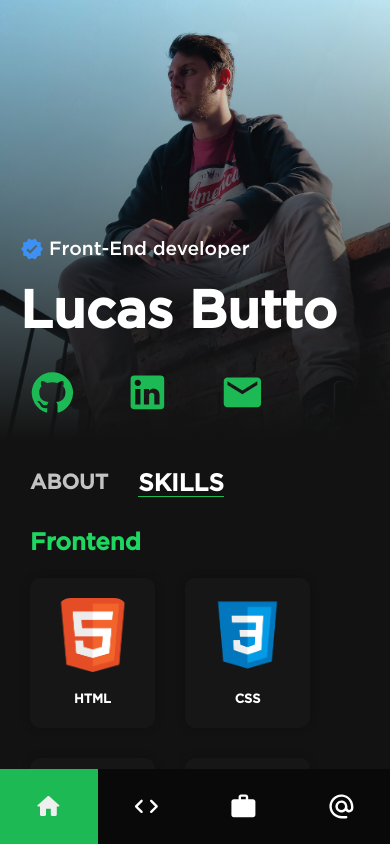
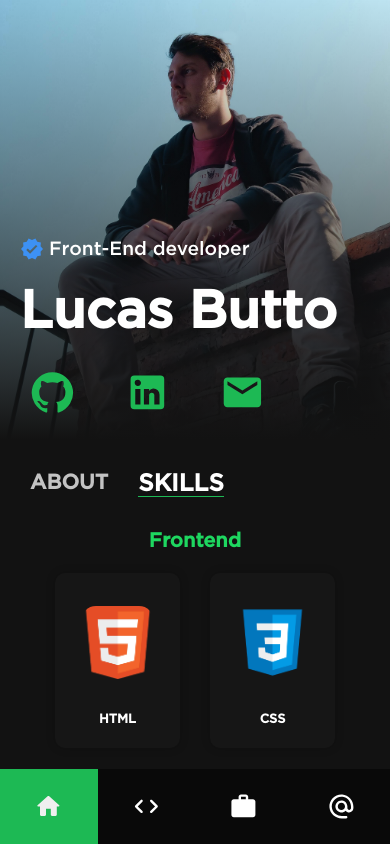
Before and after one commit to LucasButto/Portfolio-Spotify, a React (Create React App) app: page /skills in a window 390 px wide. Built offline with nearby package versions, Linux system fonts and the light colour scheme.

Commit message:
responsive skills

```diff
--- a/src/Helpers/SkillsList.js
+++ b/src/Helpers/SkillsList.js
@@ -61,7 +61,7 @@ export const SkillsList = [
     ],
   },
   {
-    title: "Programming Languages",
+    title: "Languages",
     items: [
       {
         title: "Python",
--- a/src/Styles/SkillsContainer.css
+++ b/src/Styles/SkillsContainer.css
@@ -18,8 +18,30 @@
   gap: 30px;
 }
 
-@media screen and (max-width: 1280px) {
+@media screen and (max-width: 1366px) {
   .main-skills-container > h3 {
     font-size: 1.5rem;
   }
 }
+
+@media screen and (max-width: 1280px) {
+  .main-skills-container > h3 {
+    font-size: 1.25rem;
+  }
+}
+
+@media screen and (max-width: 480px) {
+  .main-skills-container  {
+    justify-content: center;
+    align-items: center;
+  }
+
+  .main-skills-container > h3 {
+    font-size: 1.25rem;
+  }
+
+  .mapped-skills {
+    justify-content: center;
+    align-items: center;
+  }
+}
--- a/src/Styles/SkillsItem.css
+++ b/src/Styles/SkillsItem.css
@@ -58,10 +58,26 @@
   }
 }
 
-@media screen and (max-width: 1280px) {
+@media screen and (max-width: 1366px) {
   .skillItem {
     width: 150px;
     height: 200px;
+    padding: 10px;
+  }
+
+  .skillImg {
+    width: 70%;
+  }
+
+  .skillTitle {
+    font-size: 1.2rem;
+  }
+}
+
+@media screen and (max-width: 1280px) {
+  .skillItem {
+    width: 125px;
+    height: 175px;
     padding: 10px;
   }
 
@@ -76,8 +92,8 @@
 
 @media screen and (max-width: 840px) {
   .skillItem {
-    width: 150px;
-    height: 200px;
+    width: 125px;
+    height: 175px;
     padding: 10px;
   }
 
@@ -91,16 +107,6 @@
 }
 
 @media screen and (max-width: 480px) {
-  .skillItem {
-    width: 125px;
-    height: 150px;
-    padding: 10px;
-  }
-
-  .skillImg {
-    width: 70%;
-  }
-
   .skillTitle {
     font-size: 0.8rem;
   }
```
